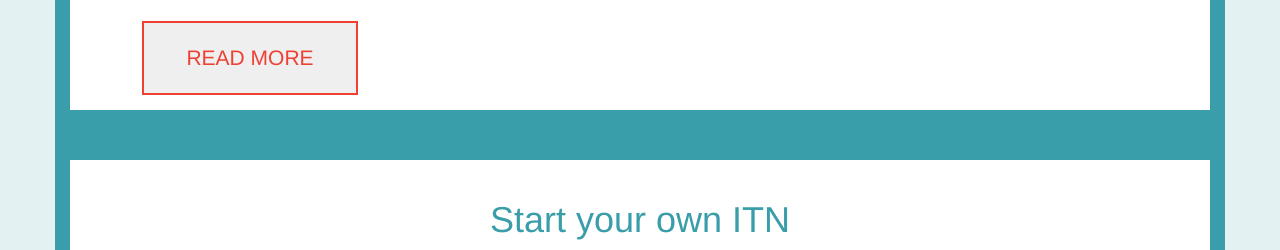
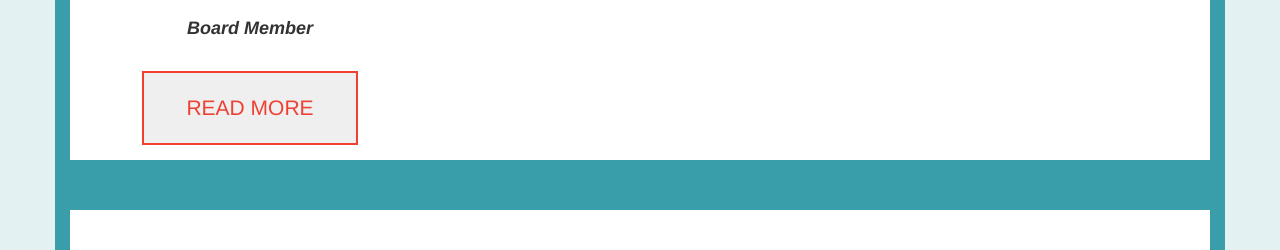
Before and after one commit to samguergen/ITNLanier, a PHP site: page /views/organization.html in a window 1280 px wide. Shown: the part 2546-2796 px from the top of the page. Run offline with PHP 8.4, Linux system fonts and the light colour scheme; some libraries are stand-ins or nearby versions.

Commit message:
extra padding on org page

```diff
--- a/css/index.css
+++ b/css/index.css
@@ -559,7 +559,7 @@ nav .dropdown-menu li a {
   margin-right: auto;
   font-size: 18px;
   padding-left: 10px;
-  background: #399eaa24 !important;
+  background: white;
 }
 .organization .nav-tabs li {
   padding-top: 15px;
@@ -572,6 +572,11 @@ nav .dropdown-menu li a {
 .organization .container section {
   background:white;
   margin-bottom:50px;
+}
+.organization .section-container {
+  padding-top: 50px !important;
+  padding-bottom: 50px !important;
+  background: #399eaa24 !important;
 }
 #board h1, .org-section h1 {
   text-align:center;
--- a/views/organization.html
+++ b/views/organization.html
@@ -13,7 +13,7 @@
   <script src="../node_modules/bootstrap/dist/js/bootstrap.min.js"></script>
   <link rel="stylesheet" href="../node_modules/bootstrap/dist/css/bootstrap.css">
 
-  <link rel="stylesheet" href="../css/index.css?version=12">
+  <link rel="stylesheet" href="../css/index.css?version=13">
 </head>
 
 
@@ -131,8 +131,7 @@
         </ul>
 
 
-
-      <div style="background: #399eaa24 !important">
+      <div class="section-container">
       <div class="container itn-green-bg">
       <section class="org-section" id="board">
         <h1>BOARD OF DIRECTORS</h1>
@@ -227,32 +226,20 @@
             </div>
           </div>
         </div><!--row-->
+      </section>
 
-      </section>
-    <!-- </div> -->
-    <!--container-->
-
-
-
-
-
-      <!-- <div class="container itn-green-bg"> -->
       <section class="org-section" id="start">
         <h1>Start your own ITN</h1>
         <div class="jumbotron section copy itn-lightgreen-bg">
-          <!-- <div class="container"> -->
             <div class="col-sm-9">
               <p style="font-size:25px; font-style:italic">Independent Transportation Network® is an original worth copying</p>
             </div>
             <div class="col-sm-3">
               <img style="height:150px" src="../images/icons/cat-icon.png"/>
             </div>
-          <!-- </div> -->
-          <!--container-->
         </div><!--jumbo-->
 
         <div class="jumbotron section national">
-          <!-- <div class="container"> -->
             <div class="row">
               <div class="col-sm-9" style="background: rgba(255,255,255,0.6);">
                 <h2>The Power of a National Network</h2>
@@ -276,15 +263,9 @@
                 <p>ITN is quickly linking cities and citizens across the country and that's just the beginning. Soon, ITN will grow beyond the cities and suburbs to the small towns and rural communities where the unmet need is so great. Our goal is to provide the expertise, tools and state-of-the-art technology that will allow small organizations to serve more and more people without additional resources or funds. We call this project ITNEverywhere</p>
               </div>
             </div><!--row-->
-          <!-- </div> -->
-          <!--container-->
         </div><!--jumbo-->
+          </section>
 
-          </section>
-        <!-- </div> -->
-        <!--container-->
-
-        <!-- <div class="container itn-green-bg"> -->
           <section class="org-section" id="staff"><h1>Staff</h1></section>
         </div><!--container-->
 
```
